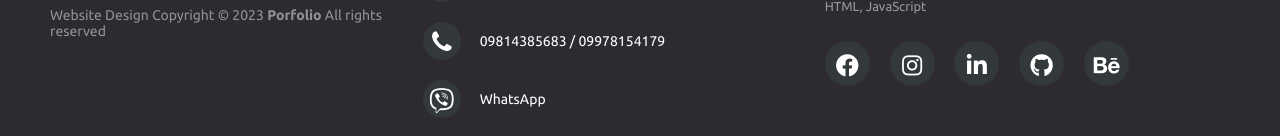
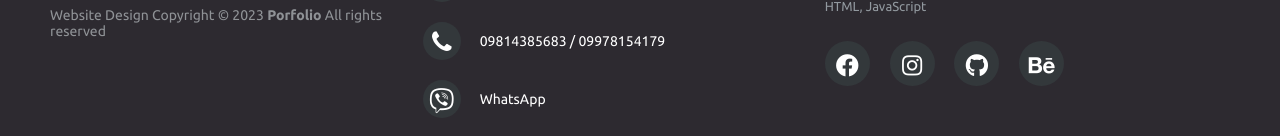
Before and after one commit to Nouland/noulandportfolio, a plain HTML site: page index.html in a window 1280 px wide. Shown: the part 4769-4905 px from the top of the page. Drawn offline with nearby package versions, Linux system fonts and the light colour scheme.

Commit message:
index.html

```diff
--- a/index.html
+++ b/index.html
@@ -419,7 +419,7 @@
                 <div class="footer-icons">
                     <a href="#"><i class="fab fa-facebook"></i></a>
                     <a href="#"><i class="fab fa-instagram"></i></a>
-                    <a href="https://www.linkedin.com/in/nouland-realda-4526b01b7/"><i class="fab fa-linkedin"></i></a>
+                <!--<a href="https://www.linkedin.com/in/nouland-realda-4526b01b7/"><i class="fab fa-linkedin"></i></a>-->
                     <a href="https://github.com/Nouland"><i class="fab fa-github"></i></a>
                     <a href="https://www.behance.net/noulandrealda1"><i class="fab fa-behance"></i></a>
                 </div>
```
